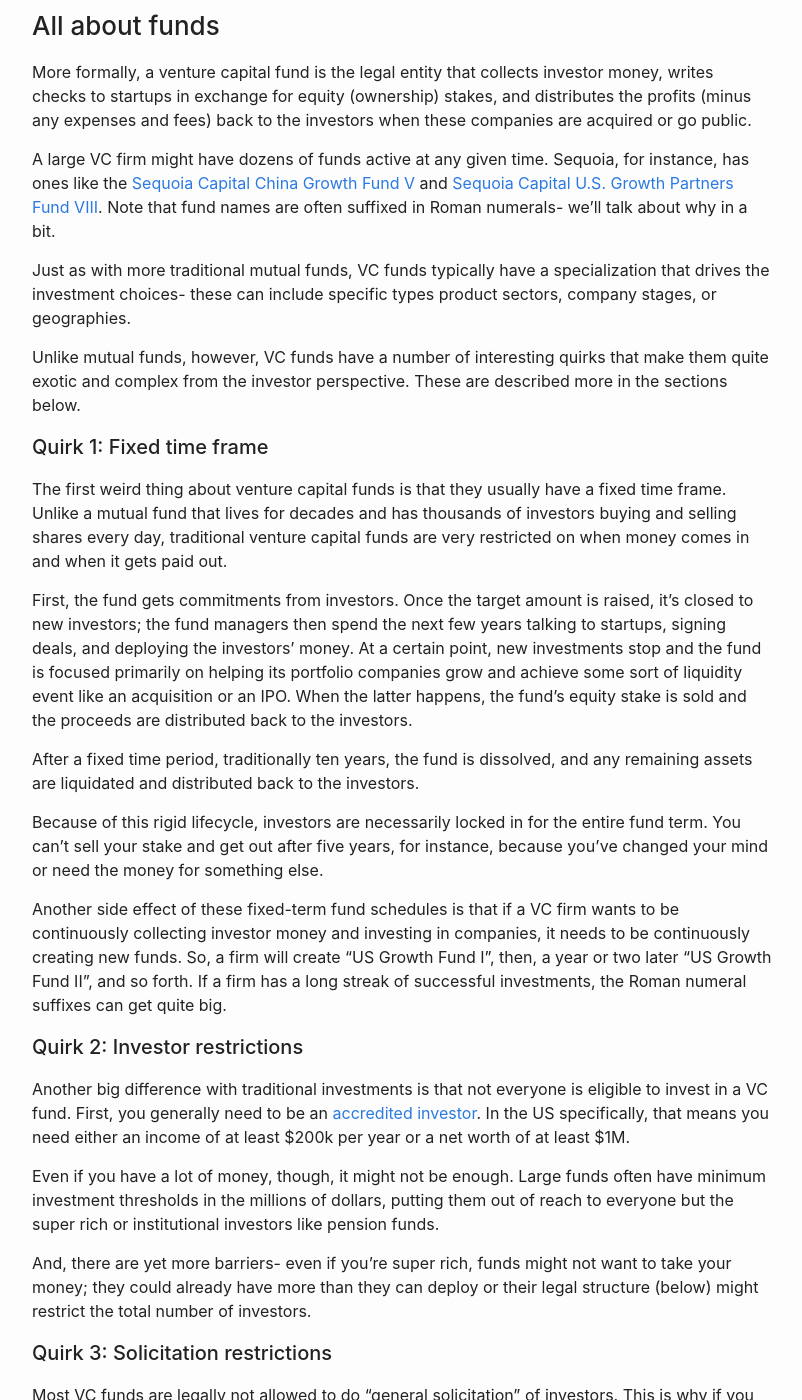
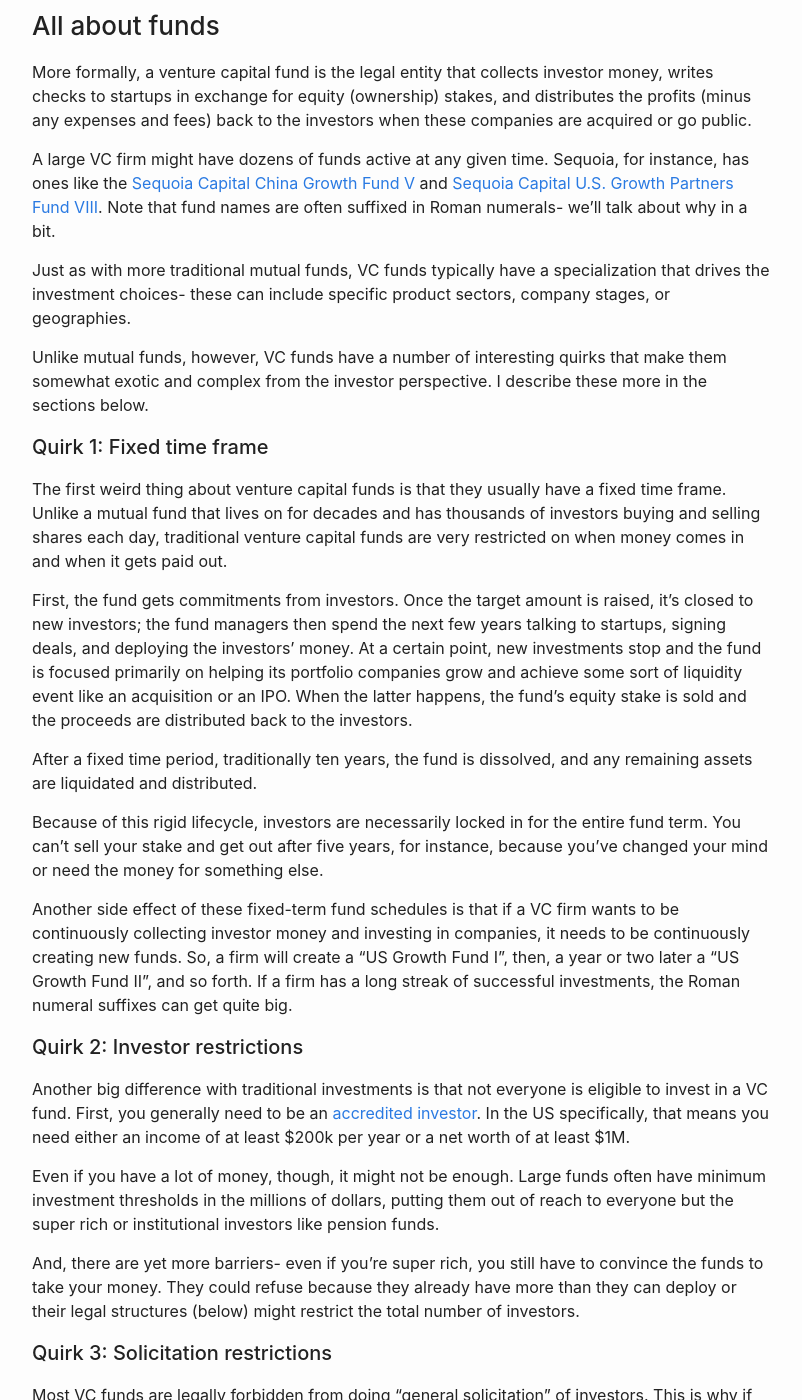
Before and after one commit to yolken/yolken-blog, a Jekyll site: the page built from site/_posts/2022-03-20-investing-in-venture-capital.md, in a window 1280 px wide and 1400 px high, scrolled down 778 px. Shown: the whole window, without its empty margins (238-1040 px from the left). Built offline with Jekyll 4.4.1, drawn with Linux system fonts in a browser that asks for light colours; some of the changed text lies outside the part shown.

Commit message:
Misc. edits to investing in VC post

```diff
--- a/site/_posts/2022-03-20-investing-in-venture-capital.md
+++ b/site/_posts/2022-03-20-investing-in-venture-capital.md
@@ -1,29 +1,29 @@
 ---
 layout: post
 title:  "Investing in venture capital"
-date:   2022-03-20 18:11:00 -0800
+date:   2022-03-27 15:30:00 -0700
 tags: investing
 excerpt: |
   I recently had the opportunity to invest in a venture capital
   fund. In this post, I want to explain how these funds work and
-  what I've learned from the experience to far.
+  what I've learned from the experience so far.
 ---
 
 I recently had the opportunity to invest in a venture capital
 fund. In this post, I want to explain how these funds work and
-what I've learned from the experience to far.
+what I've learned from the experience so far.
 
 *Disclaimer:* The information in this post is based on my limited
-experience and personal research. I've done my best to
-be correct, but I'm not an expert in the space; please let me know
-if anything here is wrong, and I'll correct it.
+experience and personal research over the last few months. Please
+consult a true expert before investing, and also let me know if anything
+here is wrong so I can correct it.
 
 ## Intro to venture capital
 
 Venture capital (VC) is a common form of private market financing
 for tech startups. Nearly every major, big-name tech company founded
 in the last 30 years, including Google, Facebook, and Amazon, got
-VC money when they were smaller.
+VC money when it was smaller.
 
 The VC space is populated by a number of large and very famous
 firms including [Sequoia](https://www.sequoiacap.com/) and
@@ -59,18 +59,18 @@ we'll talk about why in a bit.
 
 Just as with more traditional mutual funds, VC funds typically have
 a specialization that drives the investment choices- these can
-include specific types product sectors, company stages, or geographies.
+include specific product sectors, company stages, or geographies.
 
 Unlike mutual funds, however, VC funds have a number of interesting
-quirks that make them quite exotic and complex
-from the investor perspective. These are described more in the sections below.
+quirks that make them somewhat exotic and complex
+from the investor perspective. I describe these more in the sections below.
 
 #### Quirk 1: Fixed time frame
 
 The first weird thing about venture capital funds is that
 they usually have a fixed time frame. Unlike a mutual fund that
-lives for decades and has thousands of investors buying and selling
-shares every day, traditional venture capital funds are very restricted
+lives on for decades and has thousands of investors buying and selling
+shares each day, traditional venture capital funds are very restricted
 on when money comes in and when it gets paid out.
 
 First, the fund gets commitments from investors. Once the target
@@ -84,8 +84,7 @@ fund's equity stake is sold and the proceeds are distributed back
 to the investors.
 
 After a fixed time period, traditionally ten years, the fund is
-dissolved, and any remaining assets are liquidated and distributed
-back to the investors.
+dissolved, and any remaining assets are liquidated and distributed.
 
 Because of this rigid lifecycle, investors are necessarily locked in for
 the entire fund term. You can't sell your stake and get out after five years,
@@ -95,7 +94,7 @@ something else.
 Another side effect of these fixed-term fund schedules is that if a VC firm wants
 to be continuously collecting investor money and investing in companies,
 it needs to be continuously creating new funds. So, a firm will create
-"US Growth Fund I", then, a year or two later "US Growth Fund II",
+a "US Growth Fund I", then, a year or two later a "US Growth Fund II",
 and so forth. If a firm has a long streak of successful investments,
 the Roman numeral suffixes can get quite big.
 
@@ -114,17 +113,17 @@ funds often have minimum investment thresholds in the millions of
 dollars, putting them out of reach to everyone but the super rich or
 institutional investors like pension funds.
 
-And, there are yet more barriers- even if you're super rich, funds might not
-want to take your money; they could already have more than they can
-deploy or their legal structure (below) might restrict the total
-number of investors.
+And, there are yet more barriers- even if you're super rich, you still have
+to convince the funds to take your money. They could refuse because they already
+have more than they can deploy or their legal structures (below) might restrict
+the total number of investors.
 
 #### Quirk 3: Solicitation restrictions
 
-Most VC funds are legally not allowed to do "general solicitation"
-of investors. This is why if you go to the website of a VC firm like
+Most VC funds are legally forbidden from doing "general solicitation"
+of investors. This is why if you go to the website of a firm like
 [Sequoia](https://www.sequoiacap.com/), there's no big, red
-"Open an account now!!" button, or even any basic information
+"Open an account now" button, or even any basic information
 about contacting them to learn more about investing.
 Likewise, no matter how wealthy you are, you won't get
 unsolicited emails or mailings about VC fund opportunities.
@@ -152,8 +151,8 @@ fund / partnership, but you don't have control over the specific investments.
 
 The investment decisions and general day-to-day management of the fund are
 handled by a second, higher tier of "general partners" (GPs). These
-people (or an entity representing them) can be investors as well. Being a GP
-is a lot more work than being an LP, but it's potentially a lot more
+people (or an entity representing them) have typically invested money as well.
+Being a GP is a lot more work than being an LP, but it's potentially a lot more
 lucrative because of the fees collected (see below).
 
 So why are VC funds structured as limited partnerships? From what I can tell,
@@ -187,18 +186,18 @@ historically have had pretty good returns.
 
 Of course, many of these early stage companies will fail, so there's a lot of risk
 involved too. But, the idea is that a venture capital fund, like a
-broad-based mutual fund, spreads out the risk across a diverse set of investments.
+mutual fund, spreads out the risk across a diverse set of investments.
 In the VC case, because successful tech companies can become super valuable,
 it only takes a tiny number of "winners" in the fund to guarantee a good
 return for investors.
 
 ## The process so far
 
-Now that we've described how VC funds work and why to invest, I'd
+Now that we've discussed how VC funds work and why to invest, I'd
 like to describe how I came upon my VC investment opportunity and what
 the experience has been like so far.
 
-#### 1: Solicitation
+#### Step 1: Solicitation
 
 Late last year, I got an email from some friends from college that I
 hadn't been in touch with for a very long time. They were starting a
```
Also changed, not shown: other parts of site/_posts/2022-03-20-investing-in-venture-capital.md (+9 -9 lines).
